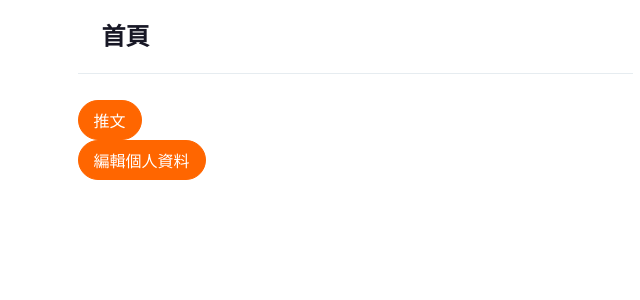
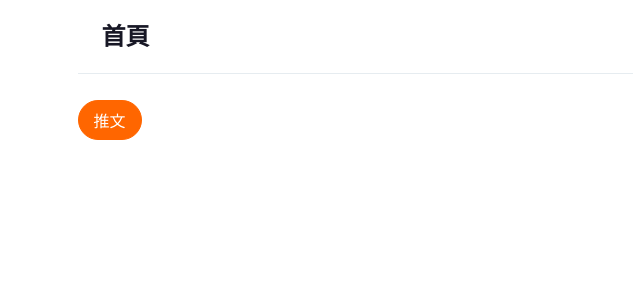
Before and after one commit to Ai-Chen-Hsieh/Twitter-2023, a React (Create React App) app: page /demo in a window 1280 px wide. Shown: the top 300 px of the page, without its empty margins (0-640 px from the left). Built offline with nearby package versions, Linux system fonts and the light colour scheme.

Commit message:
modified tweetModal

```diff
--- a/src/pages/DemoPage.jsx
+++ b/src/pages/DemoPage.jsx
@@ -23,9 +23,6 @@ const DemoPage = () => {
             }}
           />
           <br />
-          <Button
-            text="編輯個人資料"
-          />
           {showModal && createPortal(
             <TweetModal onClose={() => setShowModal(false)}/>,
             document.body
```
